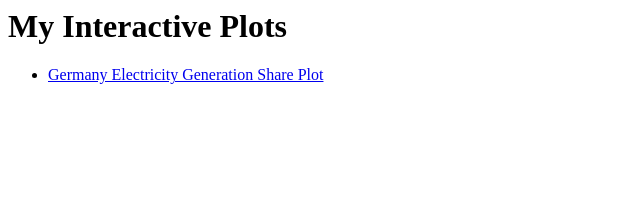
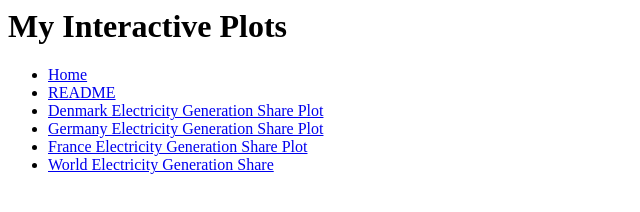
Before and after one commit to klfl1012/qmas_case_study_renewables, a plain HTML site: page index.html in a window 1280 px wide. Shown: the whole page, without its empty margins (0-640 px from the left). Drawn offline with Linux system fonts and the light colour scheme.

Commit message:
added plots, corrected typo

```diff
--- a/index.html
+++ b/index.html
@@ -2,7 +2,12 @@
   <body>
     <h1>My Interactive Plots</h1>
     <ul>
-      <li><a href="ger_electricity_gen_share.html">Germany Electricity Generation Share Plot</a></li>
+      <li><a href="index.html">Home</a></li>
+      <li><a href="README.html">README</a></li>
+      <li><a href="Denmark_electricity_gen_share.html">Denmark Electricity Generation Share Plot</a></li>
+      <li><a href="Germany_electricity_gen_share.html">Germany Electricity Generation Share Plot</a></li>
+      <li><a href="France_electricity_gen_share.html">France Electricity Generation Share Plot</a></li>
+      <li><a href="World_electricity_gen_share.html">World Electricity Generation Share
     </ul>
   </body>
 </html>
```
